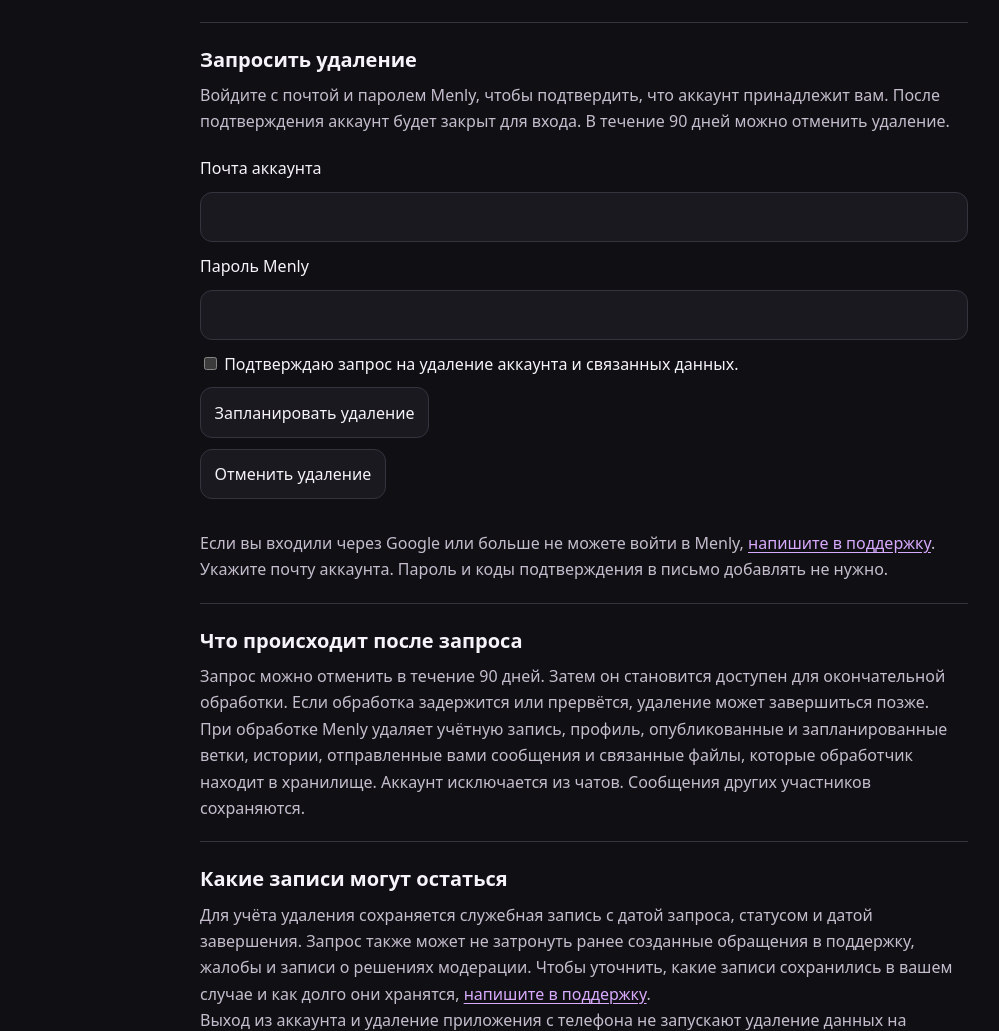
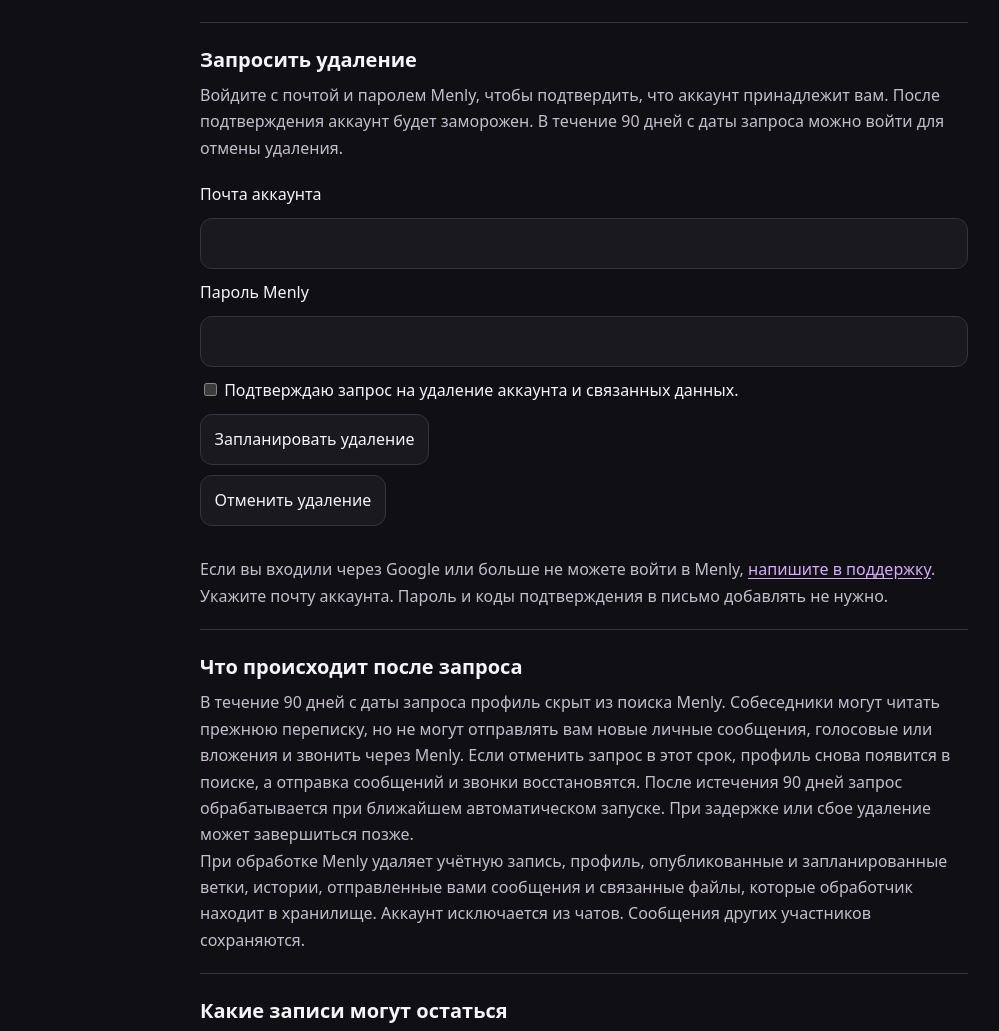
Before and after one commit to Shukay1/Shukay1.github.io, a plain HTML site: page menly/delete-account.html in a window 1280 px wide. Shown: the part 213-1244 px from the top of the page, without its empty margins (56-1055 px from the left). Drawn offline with Linux system fonts and the light colour scheme.

Commit message:
Document Menly account freeze and cancellation

```diff
--- a/menly/delete-account.html
+++ b/menly/delete-account.html
@@ -11,7 +11,7 @@
 <header><div class="wrap"><a class="brand" href="index.html"><img src="wordmark.png" alt="Menly"><span>Поддержка</span></a></div></header>
 <main class="wrap document"><a class="back" href="index.html">Все разделы</a><h1>Удаление аккаунта</h1><section>
 <h2>Запросить удаление</h2>
-<p>Войдите с почтой и паролем Menly, чтобы подтвердить, что аккаунт принадлежит вам. После подтверждения аккаунт будет закрыт для входа. В течение 90 дней можно отменить удаление.</p>
+<p>Войдите с почтой и паролем Menly, чтобы подтвердить, что аккаунт принадлежит вам. После подтверждения аккаунт будет заморожен. В течение 90 дней с даты запроса можно войти для отмены удаления.</p>
 <form id="deletion-form" class="deletion-form" method="post" hidden>
 <label for="deletion-email">Почта аккаунта</label>
 <input id="deletion-email" name="email" type="email" autocomplete="username" required>
@@ -24,8 +24,8 @@
 </form>
 <p>Если вы входили через Google или больше не можете войти в Menly, <a href="contact.html">напишите в поддержку</a>. Укажите почту аккаунта. Пароль и коды подтверждения в письмо добавлять не нужно.</p>
 </section>
-<section><h2>Что происходит после запроса</h2><p>Запрос можно отменить в течение 90 дней. Затем он становится доступен для окончательной обработки. Если обработка задержится или прервётся, удаление может завершиться позже.</p><p>При обработке Menly удаляет учётную запись, профиль, опубликованные и запланированные ветки, истории, отправленные вами сообщения и связанные файлы, которые обработчик находит в хранилище. Аккаунт исключается из чатов. Сообщения других участников сохраняются.</p></section>
-<section><h2>Какие записи могут остаться</h2><p>Для учёта удаления сохраняется служебная запись с датой запроса, статусом и датой завершения. Запрос также может не затронуть ранее созданные обращения в поддержку, жалобы и записи о решениях модерации. Чтобы уточнить, какие записи сохранились в вашем случае и как долго они хранятся, <a href="contact.html">напишите в поддержку</a>.</p><p>Выход из аккаунта и удаление приложения с телефона не запускают удаление данных на сервере. Подробнее о данных можно прочитать в <a href="privacy.html">политике конфиденциальности</a>.</p></section>
+<section><h2>Что происходит после запроса</h2><p>В течение 90 дней с даты запроса профиль скрыт из поиска Menly. Собеседники могут читать прежнюю переписку, но не могут отправлять вам новые личные сообщения, голосовые или вложения и звонить через Menly. Если отменить запрос в этот срок, профиль снова появится в поиске, а отправка сообщений и звонки восстановятся. После истечения 90 дней запрос обрабатывается при ближайшем автоматическом запуске. При задержке или сбое удаление может завершиться позже.</p><p>При обработке Menly удаляет учётную запись, профиль, опубликованные и запланированные ветки, истории, отправленные вами сообщения и связанные файлы, которые обработчик находит в хранилище. Аккаунт исключается из чатов. Сообщения других участников сохраняются.</p></section>
+<section><h2>Какие записи могут остаться</h2><p>Служебная заявка удаляется после завершения обработки. Ранее созданные жалобы других пользователей и записи о решениях модерации могут сохраниться. Чтобы уточнить, какие записи сохранились в вашем случае и как долго они хранятся, <a href="contact.html">напишите в поддержку</a>.</p><p>Выход из аккаунта и удаление приложения с телефона не запускают удаление данных на сервере. Подробнее о данных можно прочитать в <a href="privacy.html">политике конфиденциальности</a>.</p></section>
 </main>
 <footer><nav class="wrap" aria-label="Документы Menly"><a href="community-rules.html">Правила сообщества</a><a href="privacy.html">Политика конфиденциальности</a><a href="child-safety.html">Безопасность детей</a><a href="delete-account.html" aria-current="page">Удаление аккаунта</a><a href="contact.html">Написать в поддержку</a></nav></footer>
 <script src="delete-account.js?v=3" defer></script>
```
